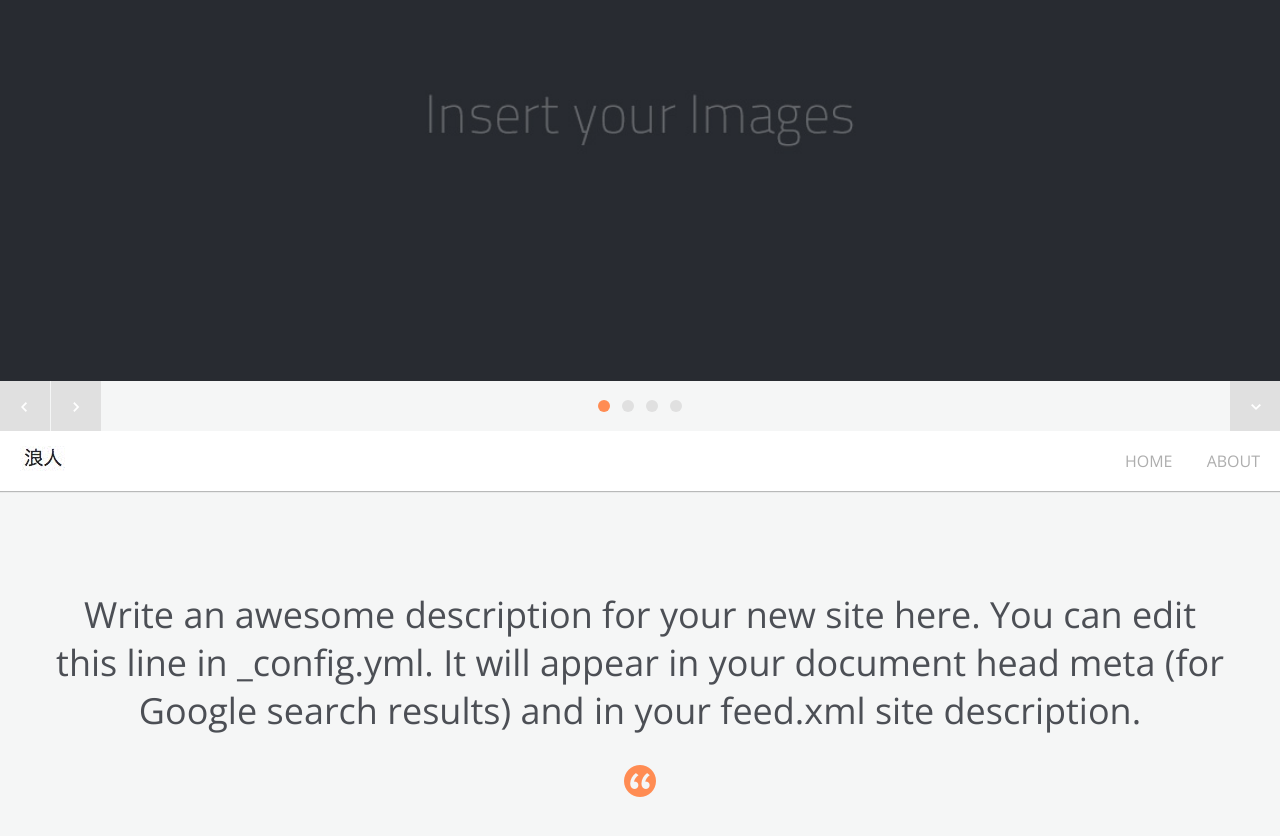
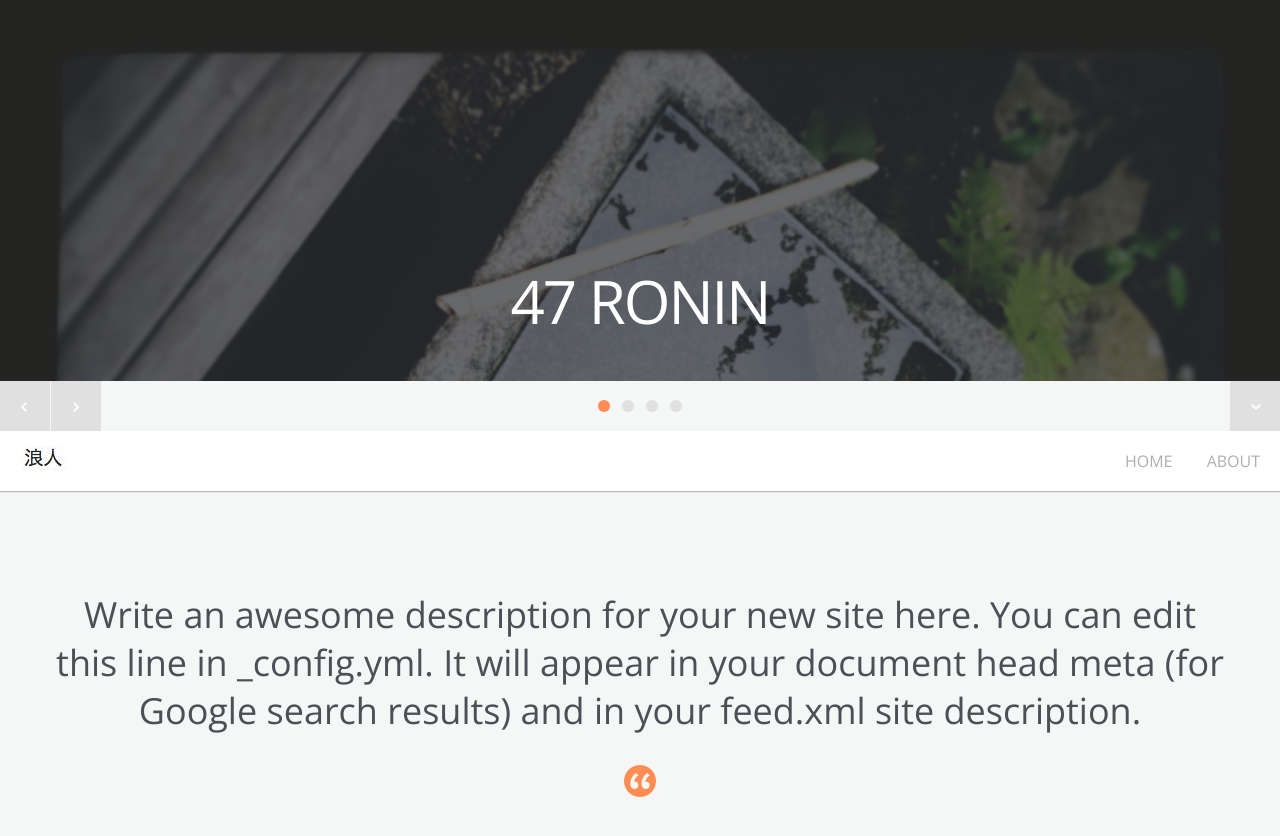
Before and after one commit to Idasile/bhameyie.github.io, a Jekyll site: the page built from index.html, in a window 1280 px wide and 900 px high, scrolled down 469 px. Shown: the top 836 px of the window. Built offline with Jekyll 4.4.1, drawn with Linux system fonts in a browser that asks for light colours; nearby versions of some CDN libraries; the list of posts is cut into pages by our own code.

Commit message:
finish styling

```diff
--- a/_includes/header.html
+++ b/_includes/header.html
@@ -28,7 +28,7 @@
       <a id="mobile-nav" class="menu-nav" href="#menu-nav"></a>
 
         <div id="logo">
-          <a id="goUp" href="#home-slider" title="47 Ronin">{{ site.title }}</a>
+          <a id="goUp" href="/index.html" title="47 Ronin">{{ site.title }}</a>
         </div>
 
         <nav id="menu">
--- a/assets/js/main.js
+++ b/assets/js/main.js
@@ -77,10 +77,10 @@ CHAKRA.slider = function(){
 		thumb_links				:	0,			// Individual thumb links for each slide
 		thumbnail_navigation    :   0,			// Thumbnail navigation
 		slides 					:  	[			// Slideshow Images
-											{image : '/assets/img/slider-images/image01.jpg', title : '<div class="slide-content"></div>', thumb : '', url : ''},
-											{image : '/assets/img/slider-images/image02.jpg', title : '<div class="slide-content"></div>', thumb : '', url : ''},
-											{image : '/assets/img/slider-images/image03.jpg', title : '<div class="slide-content"></div>', thumb : '', url : ''},
-											{image : '/assets/img/slider-images/image04.jpg', title : '<div class="slide-content"></div>', thumb : '', url : ''}
+											{image : '/assets/img/slider-images/image1.png', title : '<div class="slide-content">47 Ronin</div>', thumb : '', url : ''},
+											{image : '/assets/img/slider-images/image2.png', title : '<div class="slide-content">47 ろうにん</div>', thumb : '', url : ''},
+											{image : '/assets/img/slider-images/image3.png', title : '<div class="slide-content">47 rōnin</div>', thumb : '', url : ''},
+											{image : '/assets/img/slider-images/image4.png', title : '<div class="slide-content">47 浪人</div>', thumb : '', url : ''}
 									],
 
 		// Theme Options
```
Also changed, not shown: assets/img/slider-images/image01.jpg (deleted), assets/img/slider-images/image02.jpg (deleted), assets/img/slider-images/image03.jpg (deleted), assets/img/slider-images/image04.jpg (deleted), assets/img/slider-images/image1.png (added), assets/img/slider-images/image2.png (added), assets/img/slider-images/image3.png (added), assets/img/slider-images/image4.png (added).
